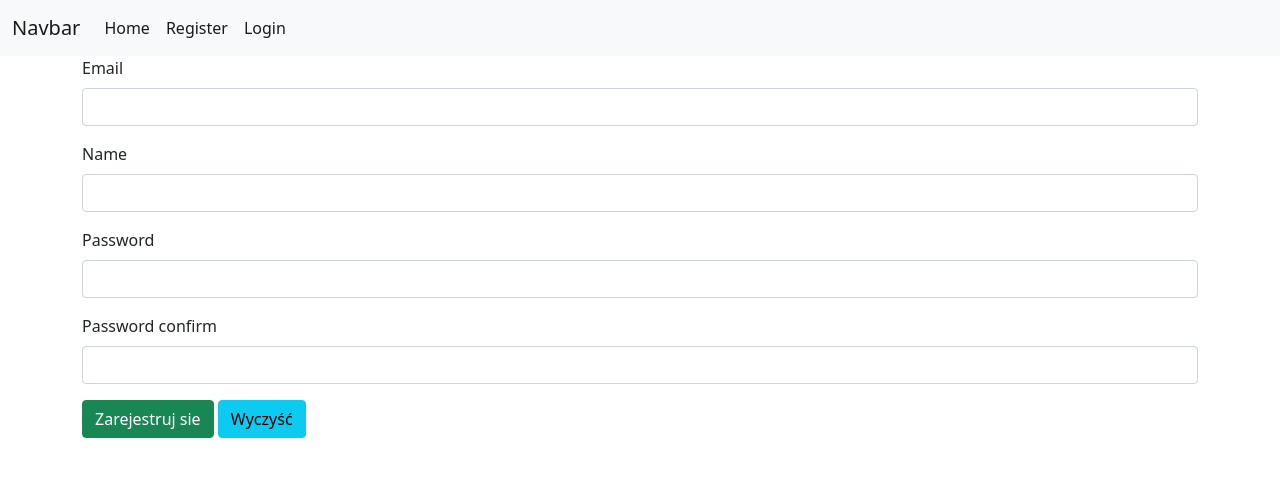
After one commit to Wiktor2013/flask_website, a Flask app: page /register in a window 1280 px wide. The commit adds this page. Shown: the top 477 px of the page. Run offline with Flask 2, Linux system fonts and the light colour scheme.

Commit message:
jinga, bootstrap, register

```diff
--- a/complaints.txt
+++ b/complaints.txt
@@ -1,3 +1,4 @@
 radek;rork3@wp.pl;cos
 ktos;rork3@wp.pl;cos
 Radek;;
+lala@lala.pl;lala@lala.pl;Dupiatsa stronka
--- a/website/__init__.py
+++ b/website/__init__.py
@@ -1,6 +1,8 @@
-from flask import Flask, render_template, request
+from flask import Flask, render_template, request, redirect, url_for, flash
+import re
 
 app = Flask(__name__)
+app.config['SECRET_KEY'] = 'dupa'
 
 
 @app.route("/", methods=["GET", "POST"])
@@ -10,7 +12,101 @@ def home():
         print(dane)
         #return f"Thanks, {request.form.get('name')}"
         with open("complaints.txt", "a") as f:
-            f.write(dane["name"] + ";" + dane["email"] + ";" + dane["complain"] + "\n")
+            f.write(dane["email"] + ";" + dane["email"] + ";" + dane["complain"] + "\n")
         return render_template("home.html", message=f"Thanks, {dane['name']}")
 
     return render_template("home.html", message="")
+
+
+@app.route("/register", methods=["GET", "POST"])
+def register():
+    email = ""
+    name = ""
+    password1 = ""
+    password2 = ""
+    date = ""
+    time = ""
+    if request.method == "POST":
+        email = request.form.get("email")
+        name = request.form.get("name")
+        password1 = request.form.get("password1")
+        password2 = request.form.get("password2")
+
+        def password_check(passwd):
+
+            SpecialSym = ['$', '@', '#', '%']
+            val = True
+
+            if len(passwd) < 6:
+                print('length should be at least 6')
+                val = False
+
+            if len(passwd) > 20:
+                print('length should be not be greater than 8')
+                val = False
+
+            if not any(char.isdigit() for char in passwd):
+                print('Password should have at least one numeral')
+                val = False
+
+            if not any(char.isupper() for char in passwd):
+                print('Password should have at least one uppercase letter')
+                val = False
+
+            if not any(char.islower() for char in passwd):
+                print('Password should have at least one lowercase letter')
+                val = False
+
+            if not any(char in SpecialSym for char in passwd):
+                print('Password should have at least one of the symbols $@#')
+                val = False
+            if val:
+                return val
+
+        # Main method
+        def main():
+            passwd = 'Geek12@'
+
+            if (password_check(passwd)):
+                print("Password is valid")
+            else:
+                print("Invalid Password !!")
+
+        # Driver Code
+        if __name__ == '__main__':
+            main()
+
+
+        # if "@" not in email:
+        #     flash("Podaj poprawny adres email", category="danger")
+        # elif len(email) < 2:
+        #     flash("Email za krotki", category="danger")
+        # elif len(name) < 2:
+        #     flash("Nazwa za krotka", category="danger")
+        # elif len(password1) < 4:
+        #     flash("Haslo powinno zawiera przynajmniej 4 znaki", category="danger")
+        # elif password1 != password2:
+        #     flash("Hasla nie sa takie same", category="danger")
+        # else:
+        #     flash( "Utworzono uzytkownika", category="success")
+        #     return redirect(url_for('home'))
+
+    return render_template("register.html", email=email, password1=password1, password2=password2, name=name)
+
+@app.route("/login", methods=["GET", "POST"])
+def login():
+    def main():
+        passwd = 'Geek12@'
+        reg = "^(?=.*[a-z])(?=.*[A-Z])(?=.*\d)(?=.*[@$!%*#?&])[A-Za-z\d@$!#%*?&]{6,20}$"
+
+        # compiling regex
+        pat = re.compile(reg)
+
+        # searching regex
+        mat = re.search(pat, passwd)
+
+        # validating conditions
+        if mat:
+            print("Password is valid.")
+        else:
+            print("Password invalid !!")
--- a/website/templates/base.html
+++ b/website/templates/base.html
@@ -5,8 +5,43 @@
     <title>{% block title %}{% endblock %}</title>
 </head>
 <body>
+<link href="https://cdn.jsdelivr.net/npm/bootstrap@5.0.2/dist/css/bootstrap.min.css" rel="stylesheet" integrity="sha384-EVSTQN3/azprG1Anm3QDgpJLIm9Nao0Yz1ztcQTwFspd3yD65VohhpuuCOmLASjC" crossorigin="anonymous">
 
-<div>
+<nav class="navbar navbar-expand-lg navbar-light bg-light">
+  <div class="container-fluid">
+    <a class="navbar-brand" href="#">Navbar</a>
+    <button class="navbar-toggler" type="button" data-bs-toggle="collapse" data-bs-target="#navbarNav" aria-controls="navbarNav" aria-expanded="false" aria-label="Toggle navigation">
+      <span class="navbar-toggler-icon"></span>
+    </button>
+    <div class="collapse navbar-collapse" id="navbarNav">
+      <ul class="navbar-nav">
+        <li class="nav-item">
+          <a class="nav-link active" aria-current="page" href="/">Home</a>
+        </li>
+          <li class="nav-item">
+          <a class="nav-link active" aria-current="page" href="/register">Register</a>
+        </li>
+          <li class="nav-item">
+          <a class="nav-link active" aria-current="page" href="/login">Login</a>
+        </li>
+      </ul>
+    </div>
+  </div>
+</nav>
+
+{% with messages = get_flashed_messages(with_categories=true) %}
+  {% if messages %}
+
+    {% for category, message in messages %}
+        <div class="alert alert-{{category}}" role="alert">
+            {{message}}
+</div>
+    {% endfor %}
+
+  {% endif %}
+{% endwith %}
+
+<div class="container">
     {% block content %}{% endblock %}
 </div>
 
--- /dev/null
+++ b/website/templates/register.html
@@ -0,0 +1,27 @@
+{% extends "base.html" %}
+
+{% block title %}Rejestracja{% endblock %}
+{% block content %}
+
+<form method="POST">
+  <div class="mb-3">
+    <label for="email" class="form-label">Email</label><br>
+    <input type="email" id="email" name="email" value="{{email}}" class="form-control" >
+  </div>
+  <div class="mb-3">
+    <label for="name" class="form-label">Name</label><br>
+    <input type="text" id="name" name="name" value="{{name}}" class="form-control" >
+  </div>
+  <div class="mb-3">
+    <label for="password1" class="form-label">Password</label><br>
+    <input type="password" id="password1" name="password1" value="{{password1}}" class="form-control" >
+  </div>
+  <div class="mb-3">
+    <label for="password1" class="form-label">Password confirm</label><br>
+    <input type="password" id="password2" name="password2" value="{{password2}}" class="form-control" >
+  </div>
+  <button type="submit" class="btn btn-success">Zarejestruj sie</button>
+  <button type="reset" class="btn btn-info">Wyczyść</button>
+</form>
+
+{% endblock %}
```
Also changed, not shown: website/templates/home.html (+3 -5 lines), website/templates/login.html (added, +25 -0 lines), app.py (renamed from main.py).
